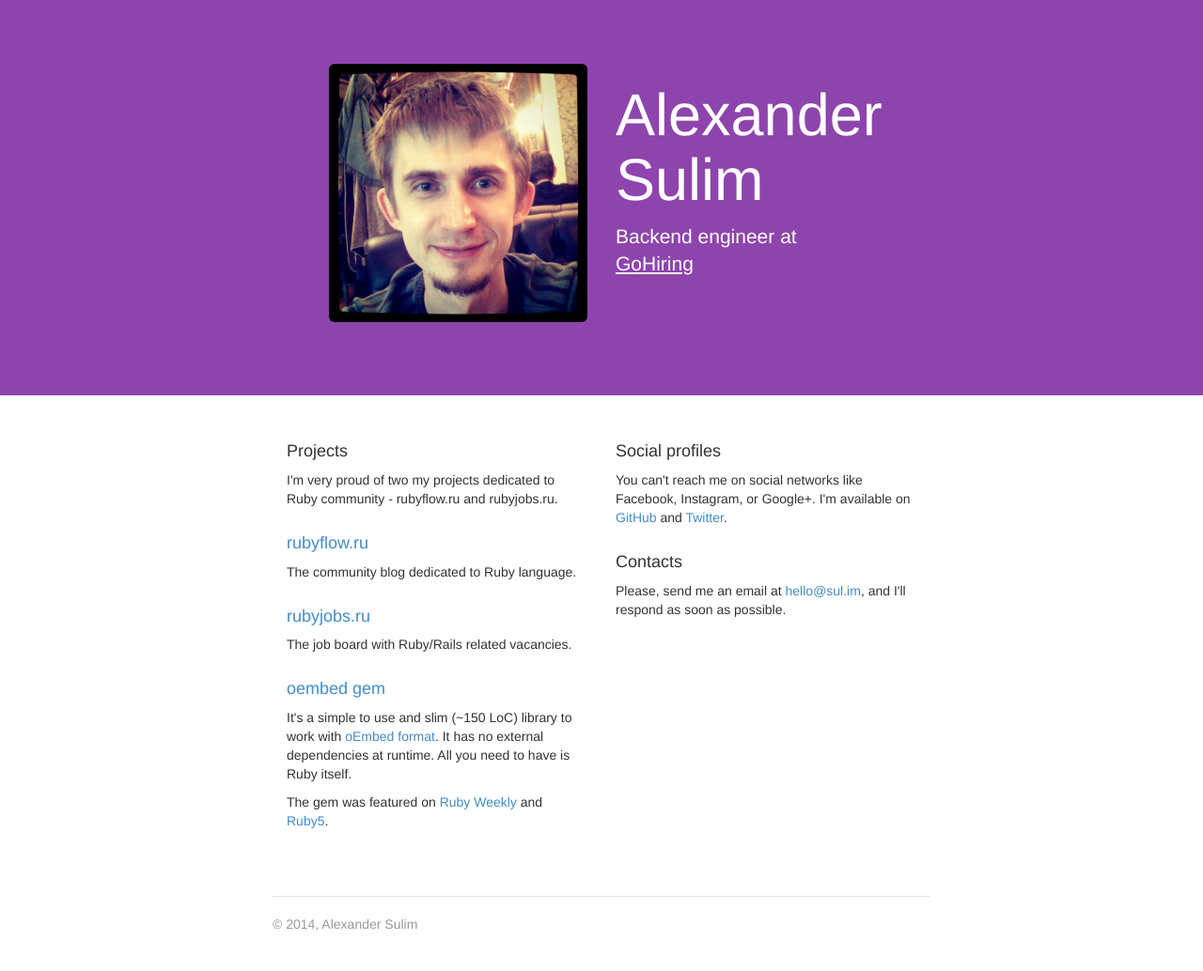
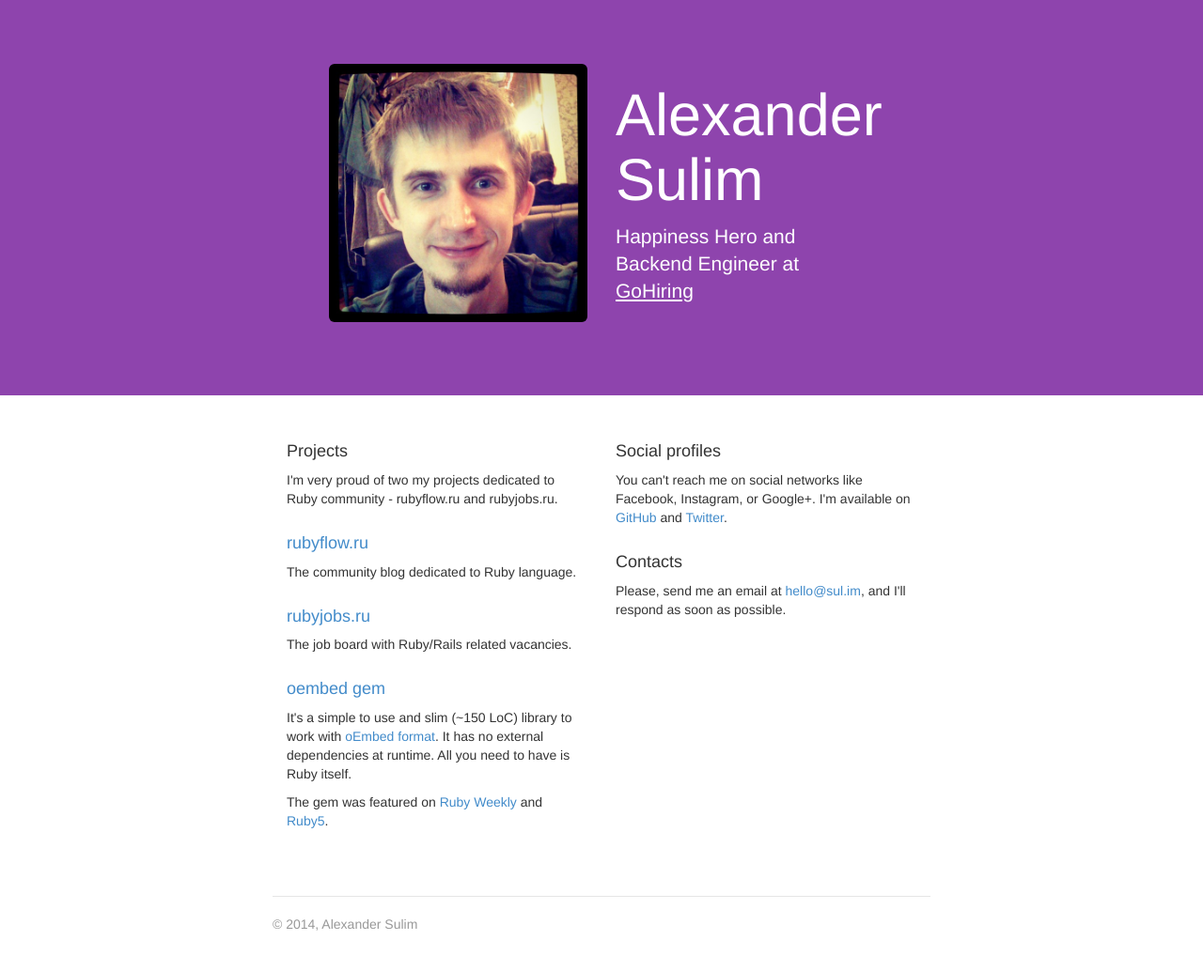
Before and after one commit to soulim/soulim.github.io, a Jekyll site: the page built from index.html, in a window 1280 px wide. Shown: the whole page at 94% size. Built offline with Jekyll 4.4.1, drawn with Linux system fonts in a browser that asks for light colours; Markdown is read by kramdown in place of the engine named in the settings.

Commit message:
Update title :)

```diff
--- a/index.html
+++ b/index.html
@@ -1,6 +1,6 @@
 ---
 layout: default
-title: Alexander Sulim
+title: Alexander Sulim - Happiness Hero and Backend Engineer at GoHiring
 ---
 
 <div class="header">
@@ -13,7 +13,7 @@
         <div class="col-md-6">
           <h1>Alexander Sulim</h1>
           <p class="lead">
-            Backend engineer at <a href="http://gohiring.com/">GoHiring</a>
+            Happiness Hero and Backend Engineer at <a href="http://www.gohiring.com/">GoHiring</a>
           </p>
         </div>
       </div>
```
